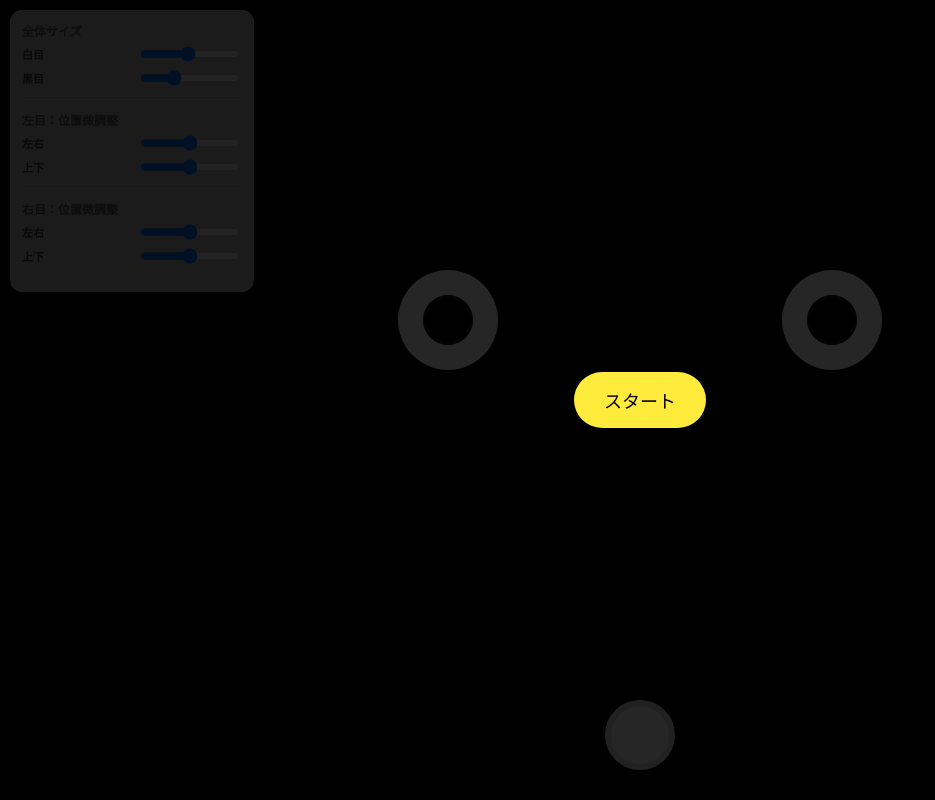
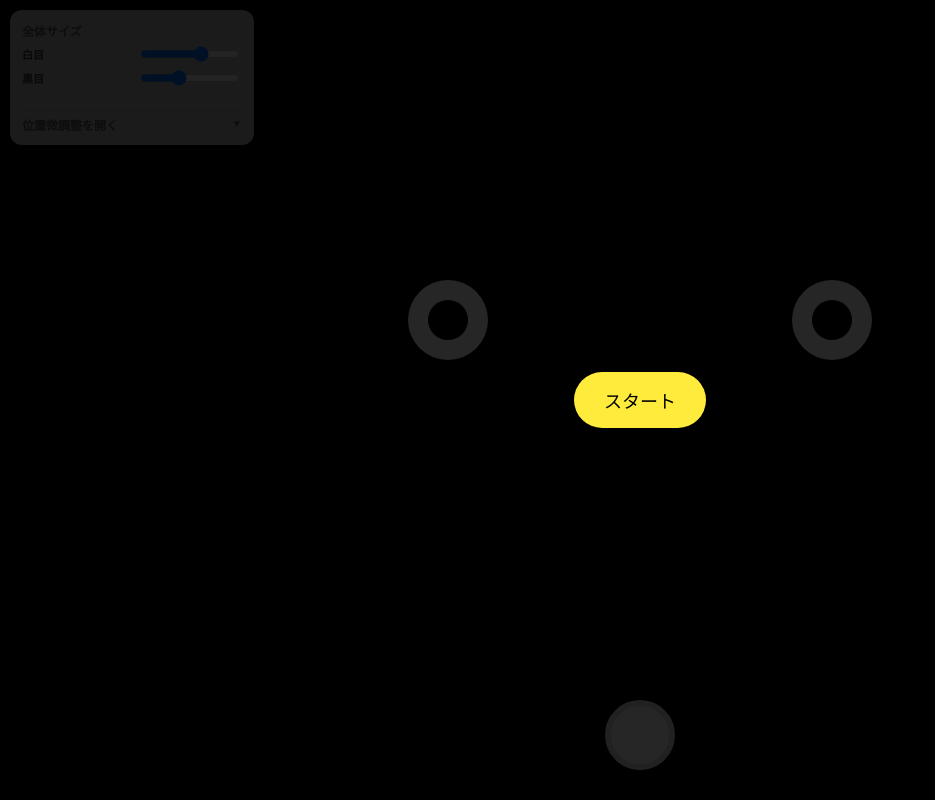
Before and after one commit to ALHMS/eye-sticker-camera, a plain HTML site: page index.html in a window 1280 px wide. Shown: the whole page, without its empty margins (0-935 px from the left). Drawn offline with Linux system fonts and the light colour scheme.

Commit message:
サイズ調整、パネルUI改善

```diff
--- a/index.html
+++ b/index.html
@@ -3,7 +3,7 @@
 <head>
     <meta charset="UTF-8">
     <meta name="viewport" content="width=device-width, initial-scale=1.0, maximum-scale=1.0, user-scalable=no">
-    <title>目玉シールカメラ V3</title>
+    <title>目玉シールカメラ V4</title>
     <style>
         body, html {
             margin: 0; padding: 0; width: 100%; height: 100%;
@@ -13,7 +13,7 @@
         #app-container { position: relative; width: 100vw; height: 100vh; overflow: hidden; }
         #camera-video { width: 100%; height: 100%; object-fit: cover; }
 
-        /* コントロールパネル：項目が増えたため少し大きくし、スクロール可能に */
+        /* コントロールパネル */
         #control-panel {
             position: absolute; top: 10px; left: 10px;
             background: rgba(255, 255, 255, 0.7);
@@ -25,6 +25,29 @@
         }
         .panel-section { border-bottom: 1px solid rgba(0,0,0,0.1); padding-bottom: 5px; margin-bottom: 5px; }
         .panel-title { font-size: 12px; font-weight: bold; margin-bottom: 5px; color: #555; display: block; }
+
+        /* アコーディオン（折りたたみ）のスタイル */
+        details.accordion {
+            border-top: 1px solid rgba(0,0,0,0.1);
+            padding-top: 5px;
+        }
+        details.accordion summary {
+            font-size: 12px; font-weight: bold; color: #555;
+            cursor: pointer; outline: none; user-select: none;
+            list-style: none; /* デフォルトの矢印を消す */
+        }
+        details.accordion summary::-webkit-details-marker {
+            display: none; /* Safariの矢印を消す */
+        }
+        /* オリジナルの開閉アイコン */
+        details.accordion summary::after {
+            content: " ▼"; font-size: 10px; float: right; margin-top: 2px;
+        }
+        details.accordion[open] summary::after {
+            content: " ▲";
+        }
+        .accordion-content { margin-top: 10px; }
+
         .slider-group {
             display: flex; align-items: center; justify-content: space-between;
             font-size: 11px; font-weight: bold; color: #333; margin-bottom: 4px;
@@ -66,20 +89,23 @@
     <video id="camera-video" autoplay playsinline></video>
 
     <div id="control-panel">
-        <div class="panel-section">
+        <div class="panel-section" style="border:none;">
             <span class="panel-title">全体サイズ</span>
             <div class="slider-group">
                 <label>白目</label>
-                <input type="range" id="white-slider" min="10" max="200" value="100">
+                <input type="range" id="white-slider" min="10" max="120" value="80">
             </div>
             <div class="slider-group">
                 <label>黒目</label>
-                <input type="range" id="black-slider" min="5" max="150" value="50">
+                <input type="range" id="black-slider" min="5" max="100" value="40">
             </div>
         </div>
 
+        <details class="accordion">
+            <summary>位置微調整を開く</summary>
+            <div class="accordion-content">
                 <div class="panel-section">
-            <span class="panel-title">左目：位置微調整</span>
+                    <span class="panel-title">左目</span>
                     <div class="slider-group">
                         <label>左右</label>
                         <input type="range" id="lx-slider" min="-50" max="50" value="0">
@@ -90,8 +116,8 @@
                     </div>
                 </div>
 
-        <div class="panel-section" style="border:none;">
-            <span class="panel-title">右目：位置微調整</span>
+                <div class="panel-section" style="border:none; padding-bottom:0; margin-bottom:0;">
+                    <span class="panel-title">右目</span>
                     <div class="slider-group">
                         <label>左右</label>
                         <input type="range" id="rx-slider" min="-50" max="50" value="0">
@@ -101,6 +127,8 @@
                         <input type="range" id="ry-slider" min="-50" max="50" value="0">
                     </div>
                 </div>
+            </div>
+        </details>
     </div>
 
     <div id="eye1" class="eye" style="left: 35%; top: 40%;"><div class="pupil" id="pupil1"></div></div>
@@ -122,14 +150,10 @@
 </div>
 
 <script>
-    let whiteSize = 100;
-    let blackSize = 50;
+    let whiteSize = 80;
+    let blackSize = 40;
 
-    // 黒目のオフセット（基準位置）
-    let offsets = [
-        { x: 0, y: 0 }, // 左目
-        { x: 0, y: 0 }  // 右目
-    ];
+    let offsets = [ { x: 0, y: 0 }, { x: 0, y: 0 } ];
 
     const whiteSlider = document.getElementById('white-slider');
     const blackSlider = document.getElementById('black-slider');
@@ -146,13 +170,11 @@
         whiteSize = parseInt(whiteSlider.value);
         blackSize = parseInt(blackSlider.value);
 
-        // 黒目が白目より大きくならないよう制限
         if (blackSize > whiteSize - 4) {
             blackSize = Math.max(2, whiteSize - 4);
             blackSlider.value = blackSize;
         }
 
-        // オフセット更新
         offsets[0].x = (parseInt(lxS.value) / 100) * whiteSize;
         offsets[0].y = (parseInt(lyS.value) / 100) * whiteSize;
         offsets[1].x = (parseInt(rxS.value) / 100) * whiteSize;
@@ -174,7 +196,6 @@
     [whiteSlider, blackSlider, lxS, lyS, rxS, ryS].forEach(s => s.addEventListener('input', updateParams));
     updateParams();
 
-    // ドラッグ処理
     function makeDraggable(el) {
         let isDragging = false;
         el.addEventListener('pointerdown', (e) => { isDragging = true; el.setPointerCapture(e.pointerId); });
@@ -187,7 +208,6 @@
     }
     eyes.forEach(makeDraggable);
 
-    // 物理演算
     let ax = 0, ay = 0;
     const physicsData = [ { x: 0, y: 0, vx: 0, vy: 0 }, { x: 0, y: 0, vx: 0, vy: 0 } ];
 
@@ -206,11 +226,9 @@
             let targetX = offsets[i].x;
             let targetY = offsets[i].y;
 
-            // 加速度の適用
             p.vx -= ax * 1.5;
             p.vy += ay * 1.5;
 
-            // バネの力（オフセット位置 targetX/Y に戻ろうとする）
             p.vx -= (p.x - targetX) * 0.1;
             p.vy -= (p.y - targetY) * 0.1;
 
@@ -219,7 +237,6 @@
             p.x += p.vx;
             p.y += p.vy;
 
-            // 白目の境界チェック
             const dist = Math.hypot(p.x, p.y);
             if (dist > maxRadius) {
                 p.x = (p.x / dist) * maxRadius;
@@ -233,7 +250,6 @@
         requestAnimationFrame(updatePhysics);
     }
 
-    // カメラ起動
     async function startCamera() {
         try {
             const stream = await navigator.mediaDevices.getUserMedia({ video: { facingMode: 'environment' } });
@@ -250,14 +266,12 @@
         updatePhysics();
     });
 
-    // シャッター
     document.getElementById('shutter-btn').addEventListener('click', () => {
         const canvas = document.createElement('canvas');
         const rect = document.getElementById('app-container').getBoundingClientRect();
         canvas.width = rect.width; canvas.height = rect.height;
         const ctx = canvas.getContext('2d');
 
-        // カメラ映像描画
         const vRatio = video.videoWidth / video.videoHeight;
         const cRatio = canvas.width / canvas.height;
         let dw, dh, ox, oy;
@@ -265,7 +279,6 @@
         else { dw = canvas.width; dh = canvas.width / vRatio; ox = 0; oy = (canvas.height - dh) / 2; }
         ctx.drawImage(video, 0, 0, video.videoWidth, video.videoHeight, ox, oy, dw, dh);
 
-        // 目玉描画
         for (let i = 0; i < 2; i++) {
             const eyeRect = eyes[i].getBoundingClientRect();
             const cx = eyeRect.left + eyeRect.width / 2;
```
Lines whose indentation alone changed are shown as unchanged.
